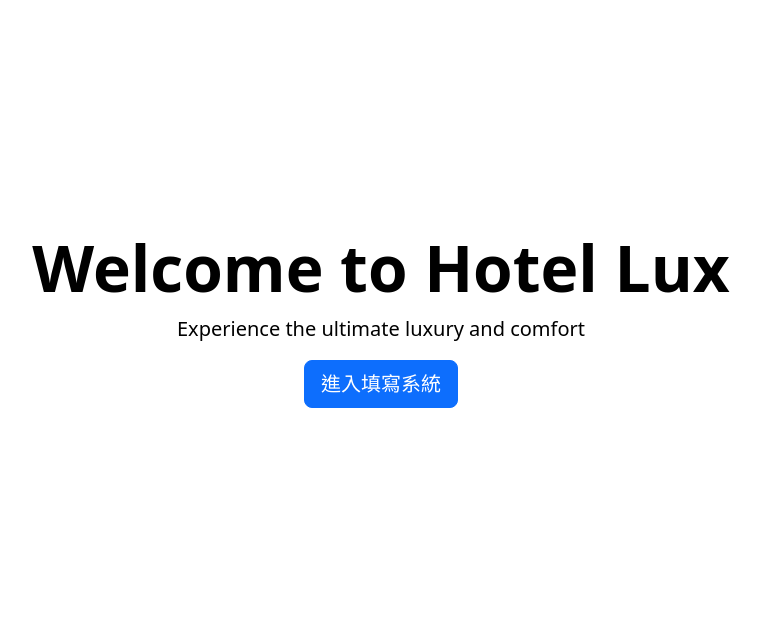
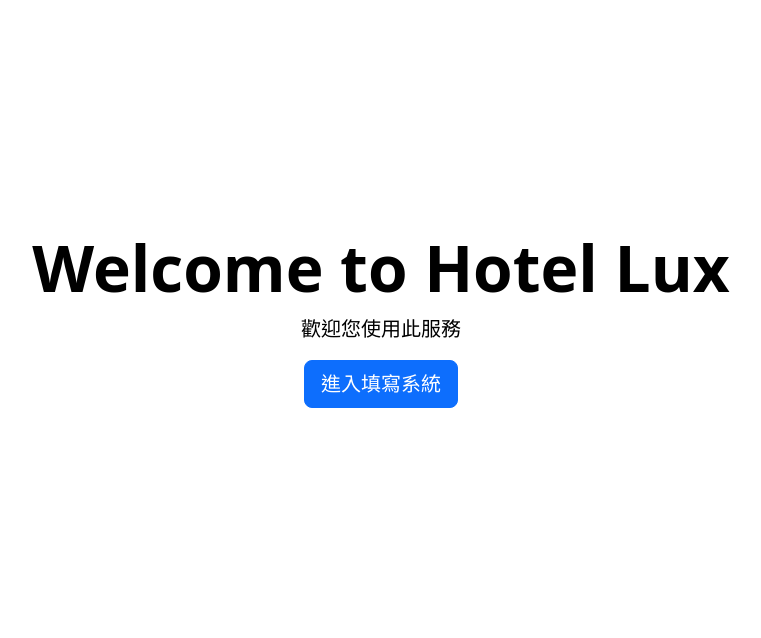
Before and after one commit to Alex54365/hotalrobotsystem, a Flask app: page / in a window 1280 px wide. Shown: the part 57-695 px from the top of the page, without its empty margins (259-1020 px from the left). Run offline with Flask 3, Linux system fonts and the light colour scheme; some libraries are stand-ins or nearby versions.

Commit message:
Update index.html

```diff
--- a/templates/index.html
+++ b/templates/index.html
@@ -40,7 +40,7 @@
     <div class="hero">
         <div>
             <h1>Welcome to Hotel Lux</h1>
-            <p class="lead">Experience the ultimate luxury and comfort</p>
+            <p class="lead">歡迎您使用此服務</p>
             <a href="/form" class="btn btn-primary btn-lg">進入填寫系統</a>
         </div>
     </div>
```
